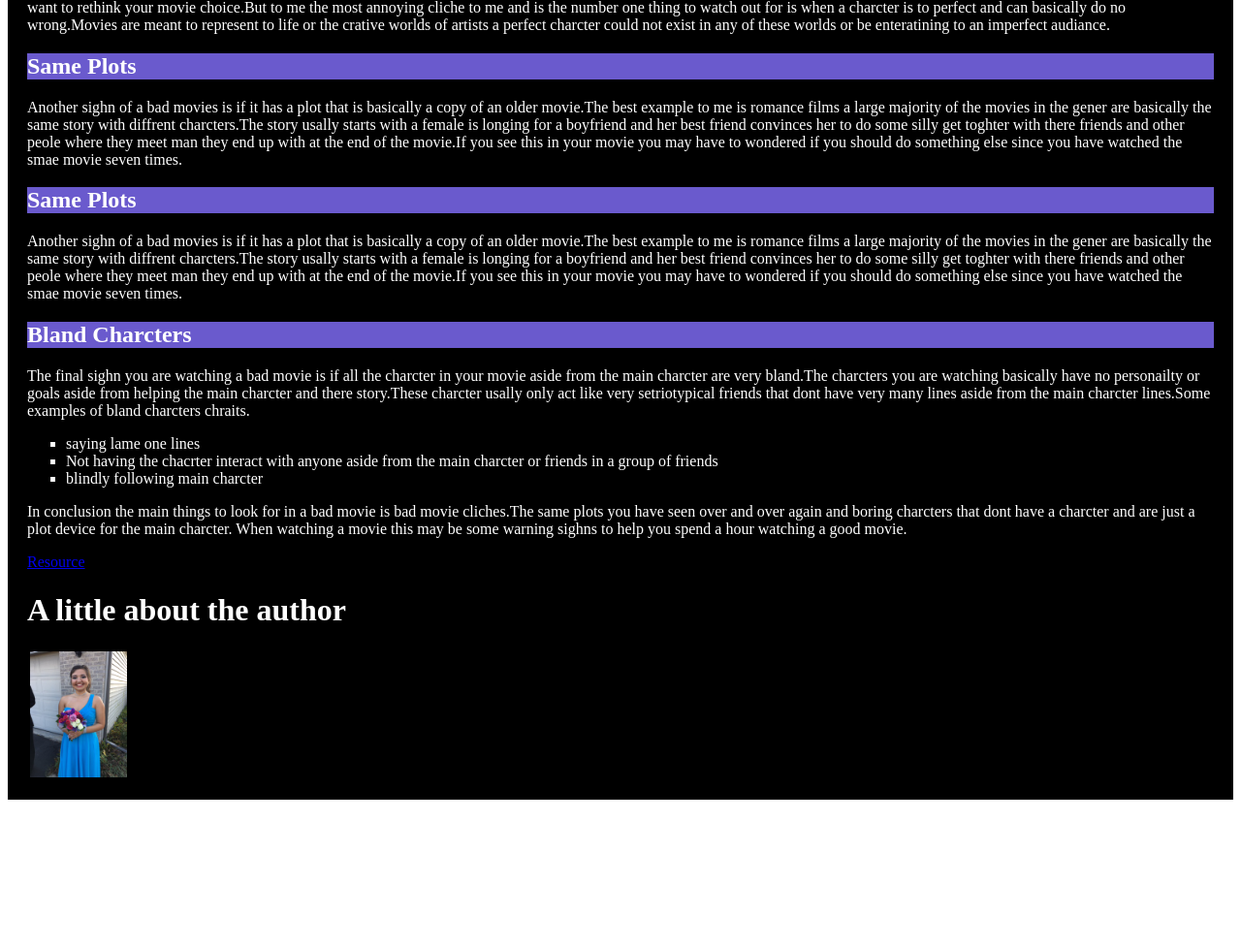
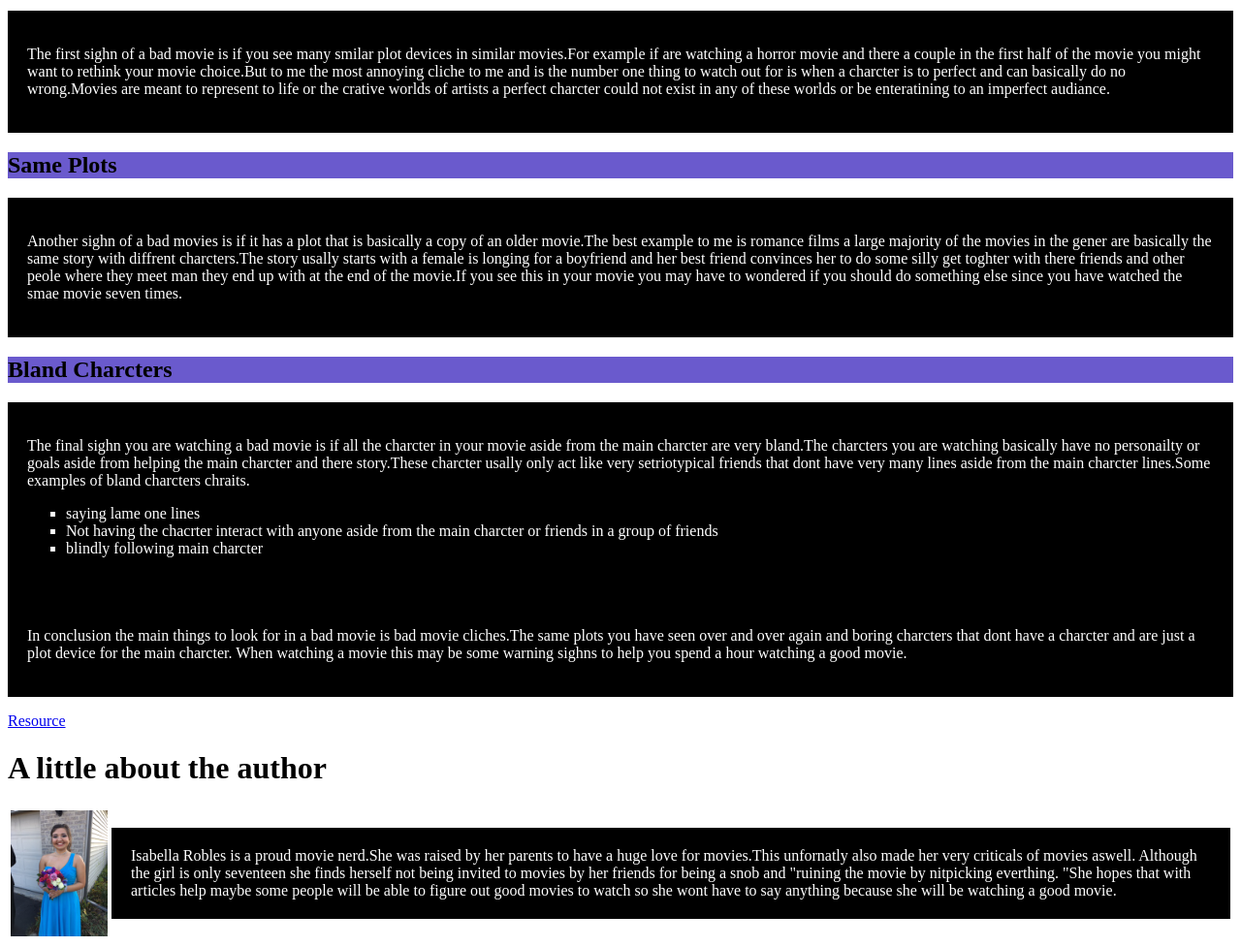
Before and after one commit to Bellawobles13/Howto, a plain HTML site: page index.html in a window 1280 px wide. Shown: the part 243-1220 px from the top of the page at 97% size. Before the commit the page ends 1076 px from the top, so only its background shows below. Drawn offline with Linux system fonts and the light colour scheme.

Commit message:
Update index.html

```diff
--- a/index.html
+++ b/index.html
@@ -1,13 +1,16 @@
 <html>
-  <div style="background-color:black;color:white;padding:20px;">
-   <body>
+  <body>
+
 <h1> How to tell if you are watching a bad movie   </h1>
+<div style="background-color:black;color:white;padding:20px;">
 <P> Many people today in America pick garbage movies to watch with there
 family. Many of the familys just take unorginal lifeless movies that
 HollyWood gives us.Today most people are content with lame plots, same
 boring cliches,and bland charcters.I decided to teach how to watch out for
 warnings sighns of a bad movie.</P>
+</div>
 <h1 style="background-color:#6a5acd">Bad Movie Cliches </h1>
+<div style="background-color:black;color:white;padding:20px;">
 <p>The first sighn of a bad movie is if you see many smilar plot devices in
 similar movies.For example if are watching a horror movie and there a couple in
 the first half of the movie you might want to rethink your movie choice.But to
@@ -16,7 +19,9 @@ is when a charcter is to perfect and can basically do no wrong.Movies are meant
 to represent to life or the crative worlds of artists a perfect charcter could
 not exist in any of these worlds or be enteratining to an imperfect audiance.
 </p>
+</div>
 <h2 style="background-color:#6a5acd">Same Plots </h2>
+<div style="background-color:black;color:white;padding:20px;">
 <p>Another sighn of a bad movies is if it has a plot that is basically a copy
 of an older movie.The best example to me is romance films a large majority of
 the movies in the gener are basically the same story with diffrent charcters.The
@@ -26,32 +31,24 @@ where they meet man they end up with at the end of the movie.If you see this in
 your movie you may have to wondered if you should do something else since you
 have watched the smae movie seven times.
 </p>
-<h2 style="background-color:#6a5acd">Same Plots </h2>
-<p>Another sighn of a bad movies is if it has a plot that is basically a copy
-of an older movie.The best example to me is romance films a large majority of
-the movies in the gener are basically the same story with diffrent charcters.The
-story usally starts with a female is longing for a boyfriend and her best friend
-convinces her to do some silly get toghter with there friends and other peole
-where they meet man they end up with at the end of the movie.If you see this in
-your movie you may have to wondered if you should do something else since you
-have watched the smae movie seven times.
-</p>
+</div>
 <h2 style="background-color:#6a5acd">Bland Charcters  </h2>
+<div style="background-color:black;color:white;padding:20px;">
 <p>The final sighn you are watching a bad movie is if all the charcter in your
 movie aside from the main charcter are very bland.The charcters you are watching
 basically have no personailty or goals aside from helping the main charcter and
 there story.These charcter usally only act like very setriotypical friends that
 dont have very many lines aside from the main charcter lines.Some examples of
-bland charcters chraits.</p>
-<ul style="list-style-type:square"><li> saying lame one lines</li>
+bland charcters chraits.</p><ul style="list-style-type:square"><li> saying lame one lines</li>
 <li> Not having the chacrter interact with anyone aside from the main charcter or friends in a group of friends</li><li> blindly following main charcter</li></ul>
-
+</div>
+<div style="background-color:black;color:white;padding:20px;">
 <p> In conclusion the main things to look for in a bad movie is bad movie
 cliches.The same plots you have seen over and over again and boring charcters
 that dont have a charcter and are just a plot device for the main charcter.
 When watching a movie this may be some warning sighns to help you spend a hour
 watching a good movie.</p>
-
+ </div>
  <p><a href="https://http://www.nytimes.com/">Resource</a></p>
 
 
@@ -59,13 +56,13 @@ watching a good movie.</p>
  <table>
    <tr>
      <td><img src="https://bellawobles13.github.io/Howto/images/me.JPG" width="100px" height="130px"></td>
-     <td>Isabella Robles is a proud movie nerd.She was raised by her parents to have a
+     <td><div style="background-color:black;color:white;padding:20px;">Isabella Robles is a proud movie nerd.She was raised by her parents to have a
    huge love for movies.This unfornatly also made her very criticals of movies aswell.
    Although the girl is only seventeen she finds herself not being invited to movies by her friends for being a snob and "ruining the movie by nitpicking everthing.
    "She hopes that with articles help maybe some people will be able to figure out good movies to watch so she wont have to say anything because she will be watching a good movie.
+   </div>
    </td>
-   </tr>
+ </tr>
  </table>
-
-
-   </body>
+ </body>
+ </html>
```
